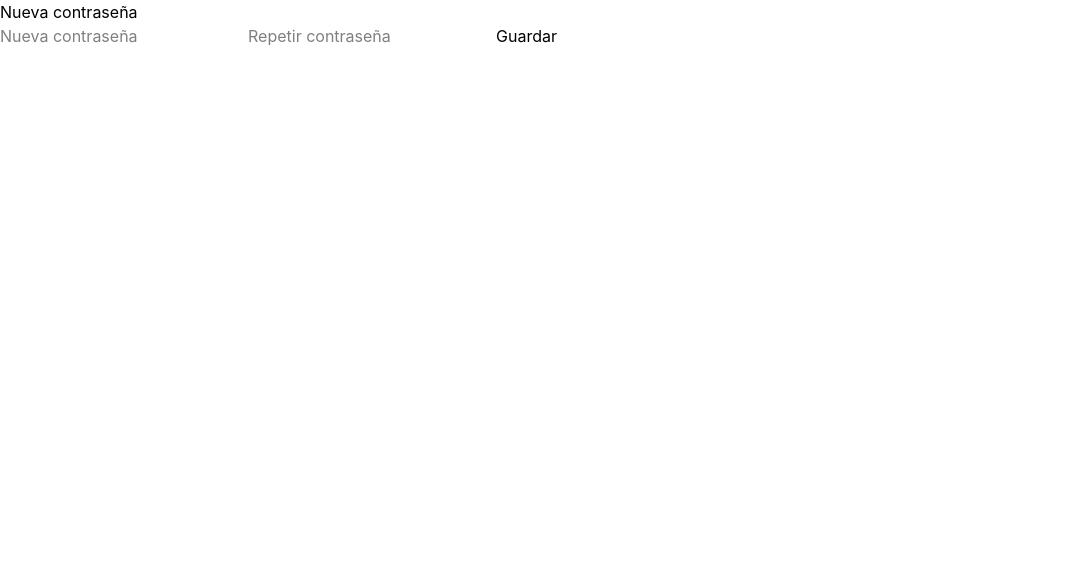
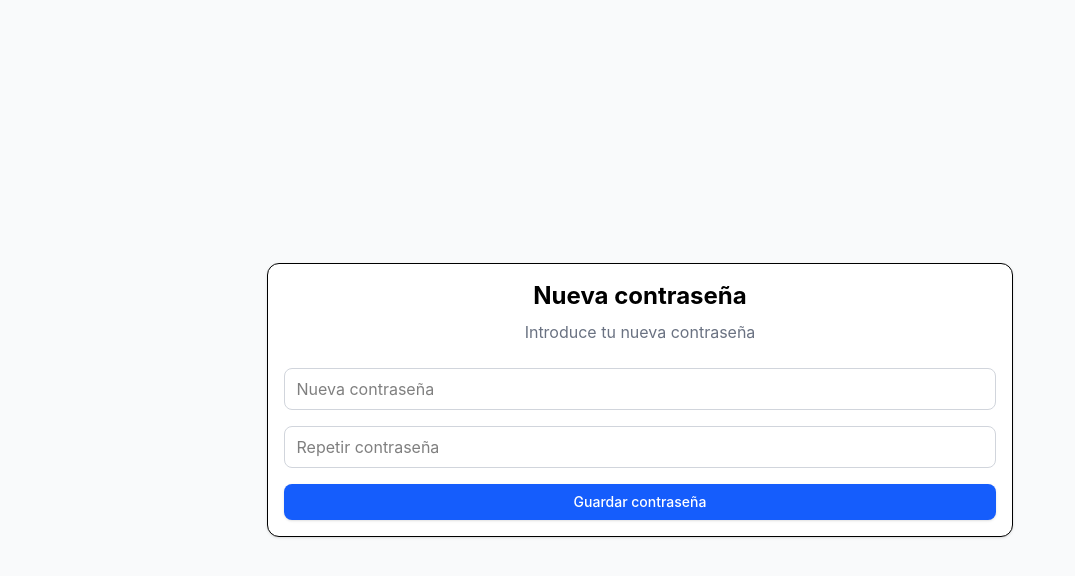
Before and after one commit to joseamdl95/inaltera-frontend, a React (Vite) app: page /reset-password in a window 1280 px wide. Shown: the top 576 px of the page, without its empty margins (0-1075 px from the left). Built offline with nearby package versions, Linux system fonts and the light colour scheme.

Commit message:
fix UX ForgotPasword

```diff
--- a/src/pages/auth/ResetPassword.jsx
+++ b/src/pages/auth/ResetPassword.jsx
@@ -1,6 +1,10 @@
 import { useState } from "react"
 import { useSearchParams } from "react-router-dom"
 import { resetPassword } from "../../api/user"
+
+import Card from "../../components/common/Card"
+import Input from "../../components/common/Input"
+import Button from "../../components/common/Button"
 
 export default function ResetPassword() {
   const [params] = useSearchParams()
@@ -37,26 +41,42 @@ export default function ResetPassword() {
     }
 
   return (
-    <div>
-      <h1>Nueva contraseña</h1>
+    <div className="min-h-screen bg-gray-50 flex items-center justify-center px-4">
 
-      <form onSubmit={handleSubmit}>
-        <input
+      <Card className="w-full max-w-md">
+
+        <h1 className="text-2xl font-bold text-center mb-2">
+          Nueva contraseña
+        </h1>
+
+        <p className="text-center text-gray-500 mb-6">
+          Introduce tu nueva contraseña
+        </p>
+
+        <form onSubmit={handleSubmit} className="space-y-4">
+
+          <Input
             type="password"
             placeholder="Nueva contraseña"
             value={password}
             onChange={(e) => setPassword(e.target.value)}
-        />
+          />
 
-        <input
+          <Input
             type="password"
             placeholder="Repetir contraseña"
             value={password2}
             onChange={(e) => setPassword2(e.target.value)}
-        />
+          />
 
-        <button type="submit">Guardar</button>
-      </form>
+          <Button type="submit" className="w-full">
+            Guardar contraseña
+          </Button>
+
+        </form>
+
+      </Card>
+
     </div>
   )
 }
```
